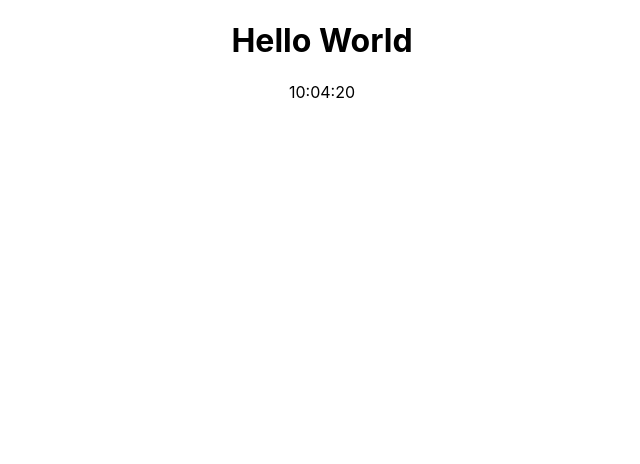
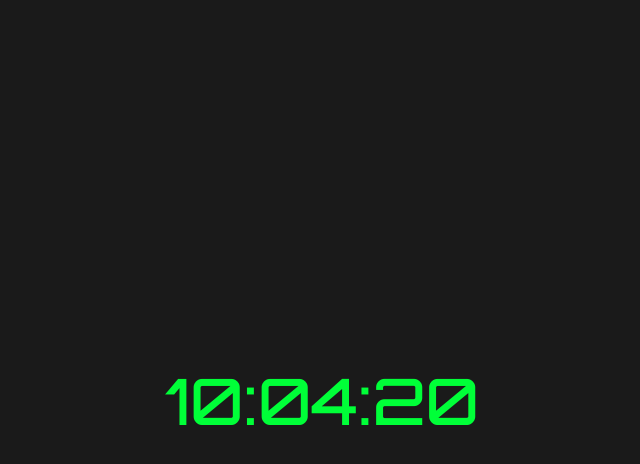
Before and after one commit to maxcramer/oxnan-clock, a React (Create React App) app: page / in a window 1280 px wide. Shown: the top 464 px of the page, without its empty margins (318-958 px from the left). Built offline with nearby package versions, Linux system fonts and the light colour scheme.

Commit message:
adding some basic styling

```diff
--- a/src/App.css
+++ b/src/App.css
@@ -1,38 +1,14 @@
+@import url('https://fonts.googleapis.com/css2?family=Orbitron:wght@500&display=swap');
+
 .App {
   text-align: center;
+  margin: 0;
+  padding: 0;
+  display: flex;
+  justify-content: center;
+  align-items: center;
+  min-height: 100vh;
+  font-family: 'Orbitron', sans-serif;
+  color: rgb(0, 255, 56);
+  background: #1a1a1a;
 }
-
-.App-logo {
-  height: 40vmin;
-  pointer-events: none;
-}
-
-@media (prefers-reduced-motion: no-preference) {
-  .App-logo {
-    animation: App-logo-spin infinite 20s linear;
-  }
-}
-
-.App-header {
-  background-color: #282c34;
-  min-height: 100vh;
-  display: flex;
-  flex-direction: column;
-  align-items: center;
-  justify-content: center;
-  font-size: calc(10px + 2vmin);
-  color: white;
-}
-
-.App-link {
-  color: #61dafb;
-}
-
-@keyframes App-logo-spin {
-  from {
-    transform: rotate(0deg);
-  }
-  to {
-    transform: rotate(360deg);
-  }
-}
--- a/src/App.js
+++ b/src/App.js
@@ -4,7 +4,6 @@
 function App() {
   return (
     <div className="App">
-      <h1>Hello World</h1>
       <Time />
     </div>
   );
--- a/src/components/time/time.css
+++ b/src/components/time/time.css
@@ -0,0 +1,4 @@
+.time {
+    font-size: 4rem;
+    font-weight: 500;
+}
--- a/src/components/time/time.js
+++ b/src/components/time/time.js
@@ -1,4 +1,6 @@
 import { useEffect, useState } from "react";
+
+import "./time.css";
 
 function Time() {
   const [time, setTime] = useState("");
```
